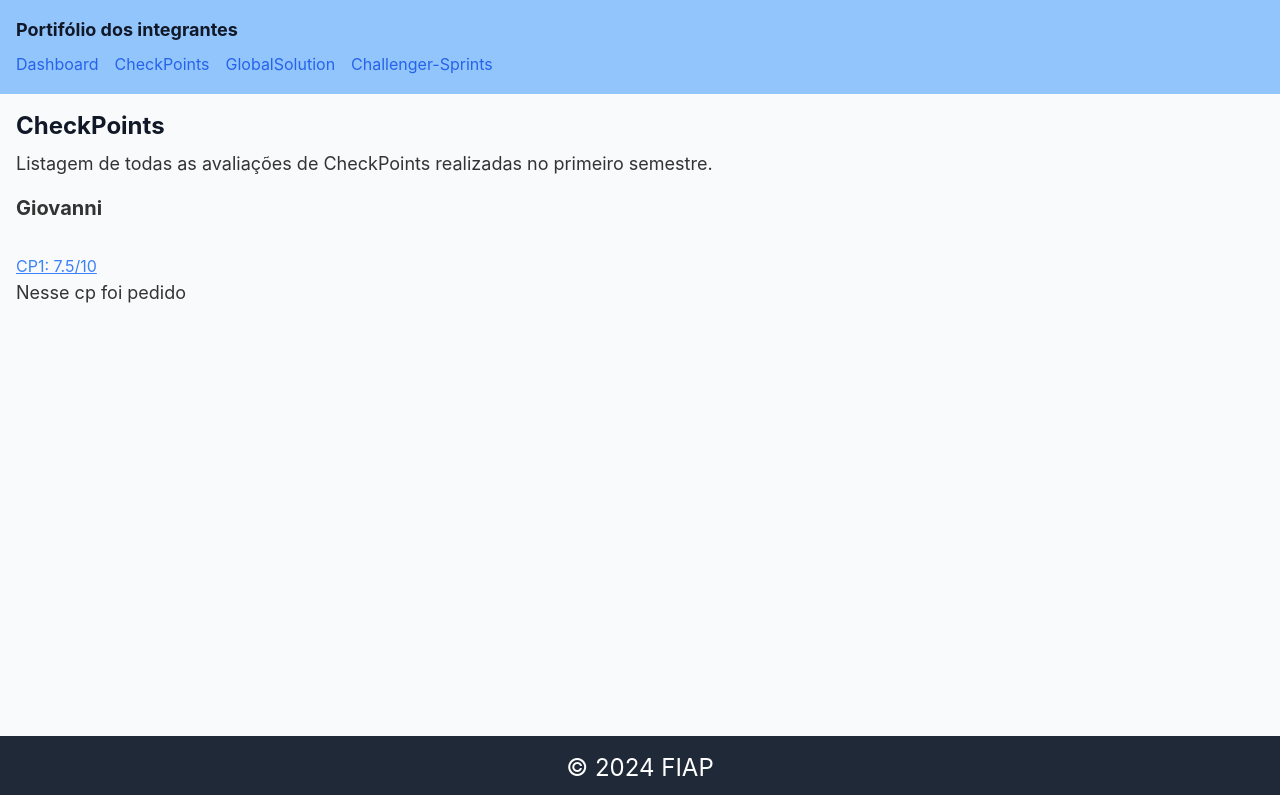
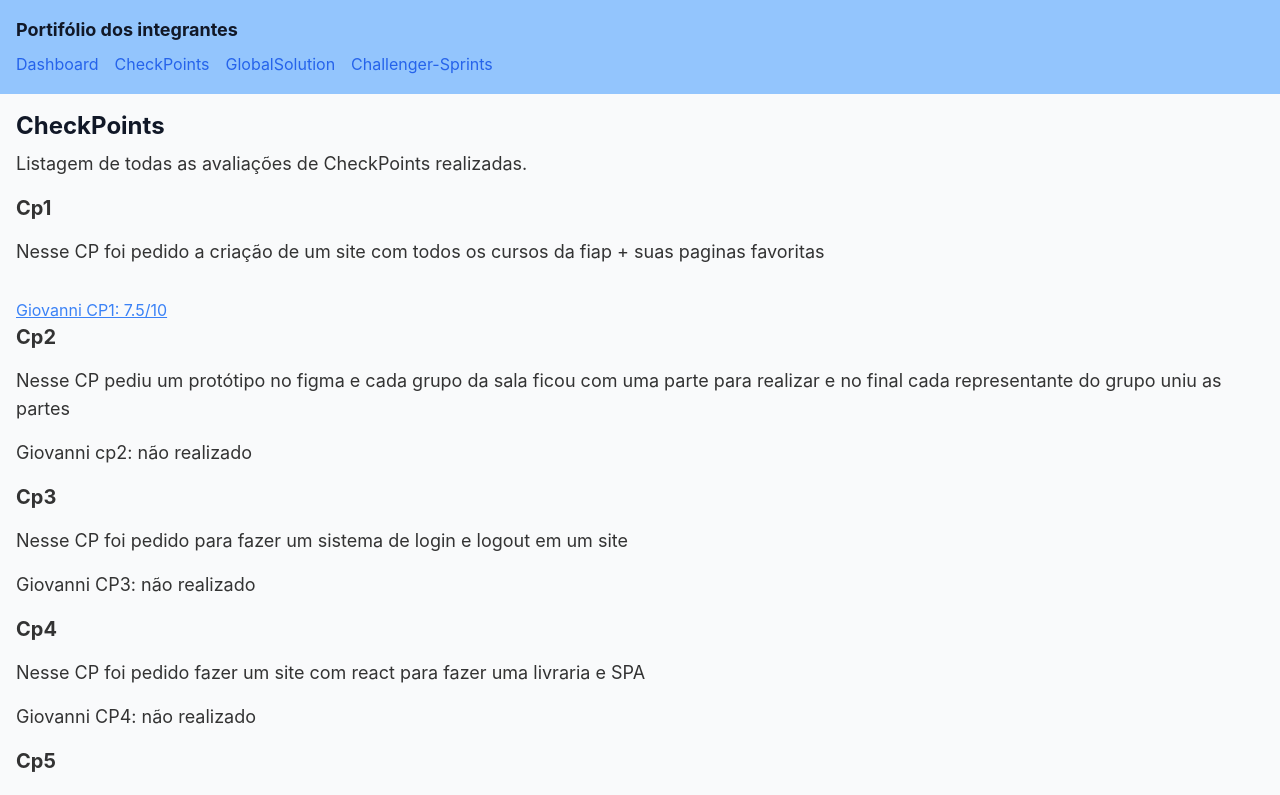
Before and after one commit to GiovanniSouzaL/cp6front-end, a Next.js app in the folder cp6front/: page /checkpoints in a window 1280 px wide. Shown: the top 795 px of the page. Built offline with nearby package versions, Linux system fonts and the light colour scheme.

Commit message:
Finalização da parte do giovanni nas notas

```diff
--- a/cp6front/src/app/challenger-sprints/page.tsx
+++ b/cp6front/src/app/challenger-sprints/page.tsx
@@ -2,7 +2,22 @@ export default function ChallengerSprints() {
     return (
       <div className="p-4">
         <h2 className="text-xl font-bold">Challenger Sprints</h2>
-        <p>Listagem dos desafios rápidos.</p>
+        <p>Listagem de todas as avaliações das Challenge-sprint realizadas.</p>
+        <p className="text-xl font-bold mb-4">Sprint1</p>
+        <p>Nessa Sprint foi pedido um site desenvolvido em parceria com Porto Seguro, que utiliza IA para oferecer diagnóstico veicular automatizado.</p>
+        <a
+        href="https://github.com/GiovanniSouzaL/challenge-fiap" target="_blank" rel="noopener noreferrer" className="inline-block mt-4 text-blue-500 underline hover:text-blue-700 transition duration-200">Giovanni sprint1: 5/10
+        </a>
+        <p className="text-xl font-bold mb-4">Sprint2</p>
+        <p>Na segunda entrega foi pedido um aprimoramento de todas as areas do projeto</p>
+        <a
+        href="https://github.com/GiovanniSouzaL/challenge-fiap-2" target="_blank" rel="noopener noreferrer" className="inline-block mt-4 text-blue-500 underline hover:text-blue-700 transition duration-200">Giovanni sprint1: 7.5/10
+        </a>
+        <p className="text-xl font-bold mb-4">Sprint3</p>
+        <p>Na segunda entrega foi a troca para react alem de leves melhorias</p>
+        <a
+        href="https://github.com/Challenge-fiap-3/challenge" target="_blank" rel="noopener noreferrer" className="inline-block mt-4 text-blue-500 underline hover:text-blue-700 transition duration-200">Giovanni sprint1: 5.5/10
+        </a>
       </div>
     );
   }
--- a/cp6front/src/app/checkpoints/page.tsx
+++ b/cp6front/src/app/checkpoints/page.tsx
@@ -2,13 +2,26 @@ export default function CheckPoints() {
     return (
       <div className="p-4">
         <h2 className="text-2xl font-bold">CheckPoints</h2>
-        <p>Listagem de todas as avaliações de CheckPoints realizadas no primeiro semestre.</p>
-        <p className="text-xl font-bold mb-4">Giovanni</p>
+        <p>Listagem de todas as avaliações de CheckPoints realizadas.</p>
+        <p className="text-xl font-bold mb-4">Cp1</p>
+        <p>Nesse CP foi pedido a criação de um site com todos os cursos da fiap + suas paginas favoritas</p>
         <a
-        href="https://github.com/GiovanniSouzaL/CP1" target="_blank" rel="noopener noreferrer" className="inline-block mt-4 text-blue-500 underline hover:text-blue-700 transition duration-200">CP1: 7.5/10
+        href="https://github.com/GiovanniSouzaL/CP1" target="_blank" rel="noopener noreferrer" className="inline-block mt-4 text-blue-500 underline hover:text-blue-700 transition duration-200">Giovanni CP1: 7.5/10
         </a>
-        <p>Nesse cp foi pedido</p>
-
+        <p className="text-xl font-bold mb-4">Cp2</p>
+        <p>Nesse CP pediu um protótipo no figma e cada grupo da sala ficou com uma parte para realizar e no final cada representante do grupo uniu as partes </p>
+        <p>Giovanni cp2: não realizado</p>
+        <p className="text-xl font-bold mb-4">Cp3</p>
+        <p>Nesse CP foi pedido para fazer um sistema de login e logout em um site</p>
+        <p>Giovanni CP3: não realizado</p>
+        <p className="text-xl font-bold mb-4">Cp4</p>
+        <p>Nesse CP foi pedido fazer um site com react para fazer uma livraria e SPA</p>
+        <p>Giovanni CP4: não realizado</p>
+        <p className="text-xl font-bold mb-4">Cp5</p>
+        <p>Nesse CP foi pedido um site com paginas sobre o livro de Immanuel Velikovsky  Worlds in collision</p>
+        <a
+        href="https://github.com/GiovanniSouzaL/cp5_front" target="_blank" rel="noopener noreferrer" className="inline-block mt-4 text-blue-500 underline hover:text-blue-700 transition duration-200">Giovanni CP5: 4.5/10
+        </a>
       </div>
     );
   }
--- a/cp6front/src/app/globalsolution/page.tsx
+++ b/cp6front/src/app/globalsolution/page.tsx
@@ -2,7 +2,12 @@ export default function GlobalSolution() {
     return (
       <div className="p-4">
         <h2 className="text-xl font-bold">GlobalSolution</h2>
-        <p>Página dedicada às avaliações integradoras.</p>
+        <p>Listagem de todas as avaliações de GlobalSolution realizadas.</p>
+        <p className="text-xl font-bold mb-4">GS1</p>
+        <p>Nessa GS foi sobre criar soluções inovadoras utilizando as novas tecnologias para promover o futuro sustentável dos oceanos. </p>
+        <a
+        href="https://github.com/ovitortadeu/global-solution-aguaboa" target="_blank" rel="noopener noreferrer" className="inline-block mt-4 text-blue-500 underline hover:text-blue-700 transition duration-200">Giovanni, Pedro e Vitor GS1: 6/10
+        </a>
       </div>
     );
   }
```
